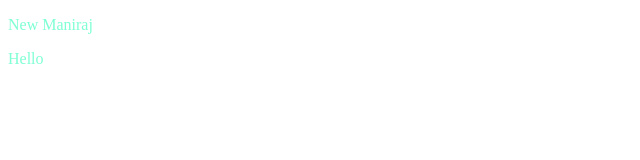
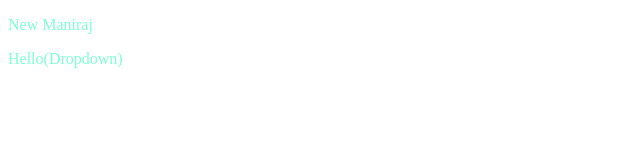
Before and after one commit to Maniraj-CS/Comming-NewFile, a plain HTML site: page index.html in a window 1280 px wide. Shown: the full height of the page, 0-640 px from the left. Drawn offline with Linux system fonts and the light colour scheme.

Commit message:
Dropdown

```diff
--- a/index.html
+++ b/index.html
@@ -9,7 +9,7 @@
 <body>
 
        <p>New Maniraj</p>
-       <p>Hello</p>
+       <p>Hello(Dropdown)</p>
 
 </body>
 <script src="script.js"></script>
```
